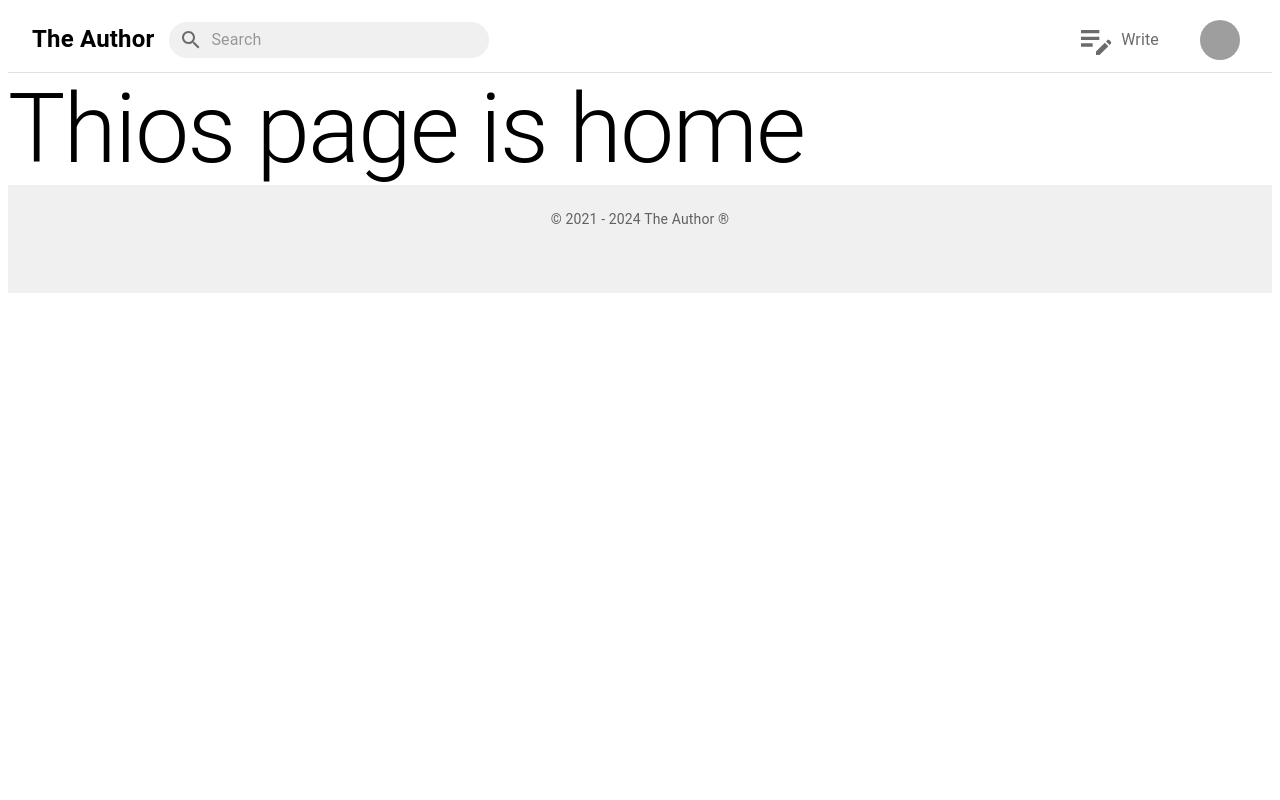
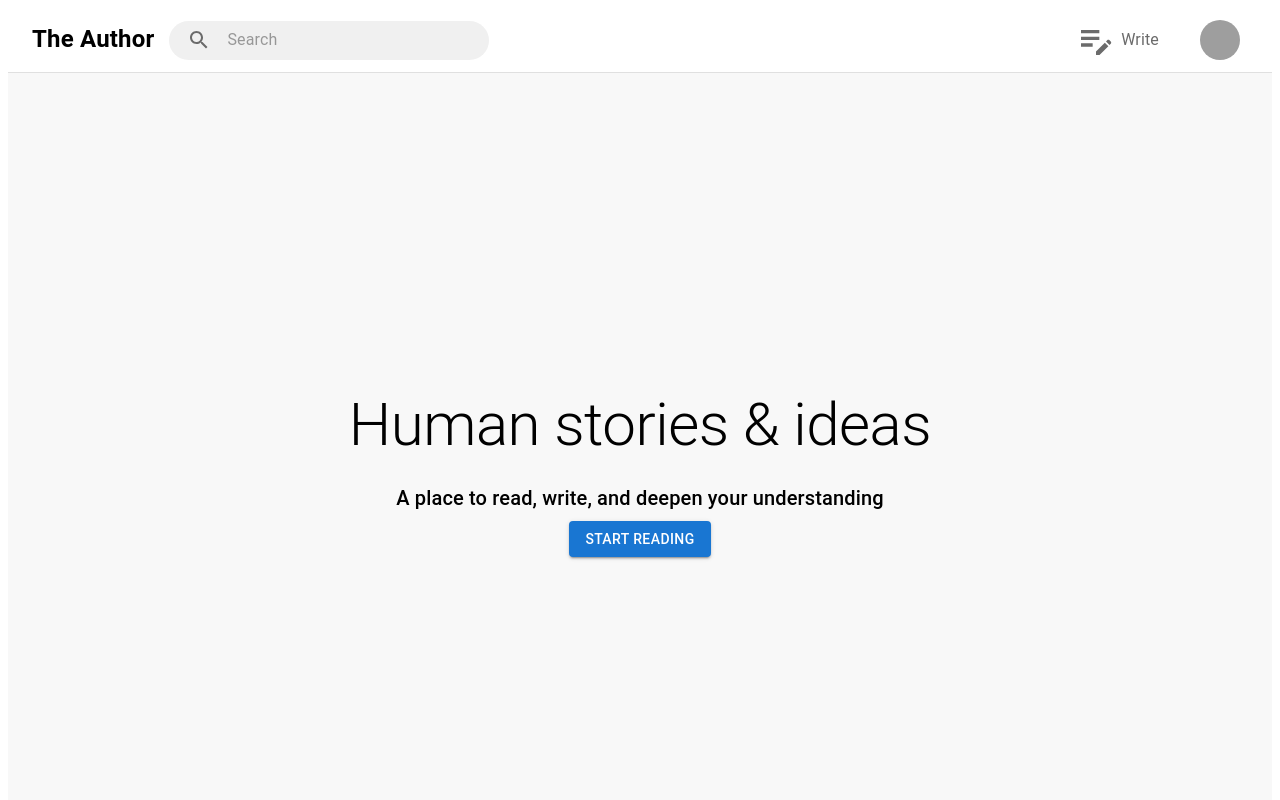
Before and after one commit to Rudreshcg/cz-frontend, a React (Create React App) app: page / in a window 1280 px wide. Shown: the top 800 px of the page. Built offline with nearby package versions, Linux system fonts and the light colour scheme; grey boxes are pictures that could not be loaded.

Commit message:
Updated header and home

```diff
--- a/src/Components/Footer.tsx
+++ b/src/Components/Footer.tsx
@@ -1,15 +1,25 @@
 import React from 'react';
-import { Box, Typography, Container, useMediaQuery, useTheme, Link } from '@mui/material';
+import { Box, Typography, useTheme, useMediaQuery, styled } from '@mui/material';
+
+const FooterContainer = styled(Box)(({ theme }) => ({
+  marginTop: 'auto',
+  padding: theme.spacing(2),
+  backgroundColor: '#f8f8f8',
+  display: 'flex',
+  justifyContent: 'center',
+  gap: theme.spacing(2),
+}));
 
 const Footer: React.FC = () => {
   const theme = useTheme();
   const isMobile = useMediaQuery(theme.breakpoints.down('sm'));
+
   return (
-        <Box sx={{ backgroundColor: '#f0f0f0', py: 3, textAlign: 'center' }}>
+    <FooterContainer sx={{ backgroundColor: '#f0f0f0', py: 3, textAlign: 'center' }}>
       <Typography variant="body2" color="textSecondary" sx={{ marginBottom: '40px' }}>
         &copy; 2021 - 2024 The Author &reg;
       </Typography>
-        </Box>
+    </FooterContainer>
   );
 };
 
--- a/src/Components/Header.tsx
+++ b/src/Components/Header.tsx
@@ -4,26 +4,76 @@ import { Link as RouterLink } from 'react-router-dom';
 import SearchIcon from '@mui/icons-material/Search';
 import EditNoteIcon from '@mui/icons-material/EditNote';
 
-const headerStyles = {
-    appBar: {
+const Header: React.FC = () => {
+    const theme = useTheme();
+    const isMobile = useMediaQuery(theme.breakpoints.down('sm'));
+    const isLoggedIn = true; // You can replace this with actual authentication logic
+
+    return (
+        <AppBar
+            position="static"
+            sx={{
                 backgroundColor: 'white',
                 color: 'black',
                 boxShadow: 'none',
                 overflowX: 'hidden'
-    },
-    toolbar: {
+            }}
+        >
+            <Toolbar
+                sx={{
                     padding: '0px 16px',
                     display: 'flex',
                     justifyContent: 'space-between',
                     alignItems: 'center',
                     width: '100%',
                     boxSizing: 'border-box'
-    },
-    logoLink: {
-        textDecoration: 'none',
-        color: 'black'
-    },
-    searchBox: {
+                }}
+            >
+                <Box
+                    sx={{
+                        display: 'flex',
+                        alignItems: 'center',
+                        flexGrow: 1,
+                        overflow: 'hidden'
+                    }}
+                >
+                    <RouterLink to="/" style={{ textDecoration: 'none', color: 'black' }}>
+                        <Typography
+                            variant='h4'
+                            sx={{ fontSize: '1.5rem', fontWeight: 'bold' }}
+                        >
+                            The Author
+                        </Typography>
+                    </RouterLink>
+                    {isMobile && isLoggedIn && (
+                        <Box
+                            sx={{
+                                // backgroundColor: '#f0f0f0',
+                                // borderRadius: '25px',
+                                display: isMobile ? 'flex' : 'none',
+                                alignItems: 'center',
+                                // padding: '2px 10px',
+                                // marginLeft: '15px',
+                                minWidth: 0,
+                                maxWidth: '300px',
+                                flexGrow: 1
+                            }}
+                        >
+                            <SearchIcon
+                                sx={{
+                                    fontSize: '2rem',
+                                    color: '#6B6B6B',
+                                    backgroundColor: 'transparent',
+                                    borderRadius: '50%',
+                                    padding: '8px',
+                                    marginLeft: '5px'
+                                }}
+                            />
+                        </Box>
+                    )}
+                    {!isMobile && isLoggedIn && (
+                        <Box
+                            sx={{
                                 backgroundColor: '#f0f0f0',
                                 borderRadius: '25px',
                                 display: 'flex',
@@ -32,74 +82,18 @@ const headerStyles = {
                                 marginLeft: '15px',
                                 minWidth: 0,
                                 maxWidth: '300px',
-        flexGrow: 1
-    },
-    searchIcon: {
-        fontSize: '2rem',
+                                flexGrow: 1,
+                                height: '35px'
+                            }}
+                        >
+                            <SearchIcon
+                                sx={{
                                     color: '#6B6B6B',
                                     backgroundColor: 'transparent',
                                     borderRadius: '50%',
                                     padding: '8px',
-        marginLeft: '5px'
-    },
-    iconButton: {
-        flexShrink: 0,
-        '&:hover': {
-            backgroundColor: 'transparent'
-        }
-    },
-    writeButton: {
-        marginRight: '25px',
-        color: '#6B6B6B',
-        '&:hover': {
-            color: 'black',
-            backgroundColor: 'transparent'
-        }
-    },
-    avatarButton: {
-        flexShrink: 0,
-        '&:hover': {
-            backgroundColor: 'transparent'
-        }
-    },
-    icon: {
-        fontSize: '2.5rem'
-    },
-    divider: {
-        width: '100%'
-    },
-    authButton: {
-        marginLeft: '10px',
-        textTransform: 'none',
-        borderRadius: '17px',
-        '&:hover': {
-            backgroundColor: 'black'
-        }
-    }
-};
-
-const isLoggedIn = true;
-
-const Header: React.FC = () => {
-    const theme = useTheme();
-    const isMobile = useMediaQuery(theme.breakpoints.down('sm'));
-
-    return (
-        <>
-            <AppBar position="static" sx={headerStyles.appBar}>
-                <Toolbar sx={headerStyles.toolbar}>
-                    <Box sx={{ display: 'flex', alignItems: 'center', flexGrow: 1, overflow: 'hidden' }}>
-                        <RouterLink to="/" style={headerStyles.logoLink}>
-                            <Typography variant='h4' sx={{ fontSize: '1.5rem', fontWeight: 'bold' }}>The Author</Typography>
-                        </RouterLink>
-                        {isLoggedIn && (
-                            <Box sx={headerStyles.searchBox} style={{ display: isMobile ? 'flex' : 'none' }}>
-                                <SearchIcon sx={{ backgroundColor: isMobile ? 'transparent' : headerStyles.searchIcon.backgroundColor }} />
-                            </Box>
-                        )}
-                        {!isMobile && isLoggedIn && (
-                            <Box sx={headerStyles.searchBox}>
-                                <SearchIcon sx={{ color: '#6B6B6B' }} />
+                                }}
+                            />
                             <InputBase
                                 placeholder="Search"
                                 sx={{ ml: 1, flex: 1 }}
@@ -108,25 +102,43 @@ const Header: React.FC = () => {
                         </Box>
                     )}
                 </Box>
-                    <Box sx={{ display: 'flex', alignItems: 'center' }}>
+                <Box
+                    sx={{
+                        display: 'flex',
+                        alignItems: 'center'
+                    }}
+                >
                     {isLoggedIn ? (
                         <>
                             <IconButton
                                 component={RouterLink}
                                 to="/write"
                                 sx={{
-                                        ...headerStyles.iconButton,
-                                        ...headerStyles.writeButton,
-                                        marginRight: isMobile ? '0' : '25px'
+                                    flexShrink: 0,
+                                    marginRight: isMobile ? '0' : '25px',
+                                    color: '#6B6B6B',
+                                    '&:hover': {
+                                        color: 'black',
+                                        backgroundColor: 'transparent'
+                                    }
                                 }}
                             >
-                                    <EditNoteIcon sx={headerStyles.icon} />
+                                <EditNoteIcon
+                                    sx={{
+                                        fontSize: '2.5rem'
+                                    }}
+                                />
                                 {!isMobile && <Typography sx={{ marginLeft: '5px' }}>Write</Typography>}
                             </IconButton>
                             <IconButton
                                 component={RouterLink}
                                 to="/profile"
-                                    sx={headerStyles.avatarButton}
+                                sx={{
+                                    flexShrink: 0,
+                                    '&:hover': {
+                                        backgroundColor: 'transparent'
+                                    }
+                                }}
                             >
                                 <Avatar alt="Profile Picture" src="path/to/profile-pic.jpg" />
                             </IconButton>
@@ -137,7 +149,13 @@ const Header: React.FC = () => {
                                 <Typography
                                     component={RouterLink}
                                     to="/signin"
-                                        sx={{ color: 'black', textDecoration: 'none', px: 2, py: 2 }}
+                                    sx={{ textDecoration: 'none',
+                                         px: 2, py: 2, mr: 2,
+                                         color: '#6B6B6B',
+                                         '&:hover': {
+                                             color: 'black',
+                                             backgroundColor: 'transparent'
+                                         } }}
                                 >
                                     Sign In
                                 </Typography>
@@ -146,7 +164,17 @@ const Header: React.FC = () => {
                                 component={RouterLink}
                                 to="/get-started"
                                 variant="contained"
-                                    sx={{ ...headerStyles.authButton, backgroundColor: 'black', color: 'white', fontSize: '0.87rem' }}
+                                sx={{
+                                    marginLeft: '10px',
+                                    textTransform: 'none',
+                                    borderRadius: '17px',
+                                    backgroundColor: 'black',
+                                    color: 'white',
+                                    fontSize: '0.87rem',
+                                    '&:hover': {
+                                        backgroundColor: 'black'
+                                    }
+                                }}
                             >
                                 Get Started
                             </Button>
@@ -154,9 +182,8 @@ const Header: React.FC = () => {
                     )}
                 </Box>
             </Toolbar>
-                <Divider sx={headerStyles.divider} />
+            <Divider sx={{ width: '100%' }} />
         </AppBar>
-        </>
     );
 };
 
--- a/src/Components/Home.tsx
+++ b/src/Components/Home.tsx
@@ -1,12 +1,34 @@
-import { Box, Typography } from "@mui/material"
+// HomePage.js
+import React from 'react';
+import { Container, Typography, Button, Box, Link } from '@mui/material';
+import { styled } from '@mui/system';
 
-const Home: React.FC = () => {
-    return (
-        <Box>
-            <Typography variant="h1">Thios page is home</Typography>
-        </Box>
+const BackgroundBox = styled(Box)(({ theme }) => ({
+  backgroundColor: '#f8f8f8',
+  height: '100vh',
+  display: 'flex',
+  flexDirection: 'column',
+  justifyContent: 'center',
+  alignItems: 'center',
+  textAlign: 'center',
+}));
 
-    )
-}
+const Home = () => {
+  return (
+    <BackgroundBox>
+      <Container maxWidth="md">
+        <Typography variant="h2" component="h1" gutterBottom>
+          Human stories & ideas
+        </Typography>
+        <Typography variant="h6" component="p" gutterBottom>
+          A place to read, write, and deepen your understanding
+        </Typography>
+        <Button variant="contained" color="primary">
+          Start reading
+        </Button>
+      </Container>
+    </BackgroundBox>
+  );
+};
 
-export default Home
+export default Home;
```
Lines whose indentation alone changed are shown as unchanged.
